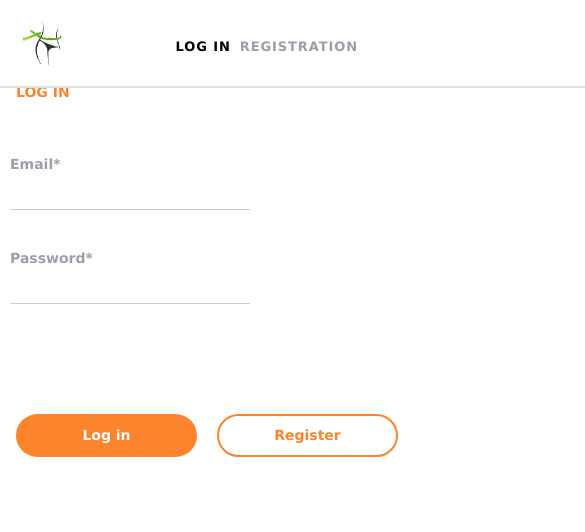
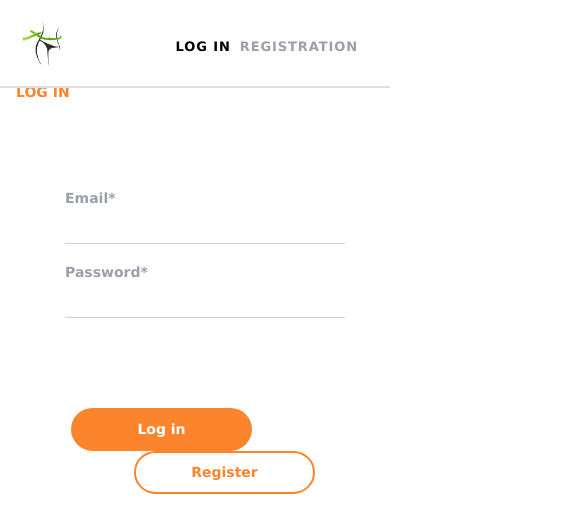
Before and after one commit to rebecalasconi/SlimMom, a React (Create React App) app: page /login in a window 390 px wide. Shown: the top 532 px of the page, 585 px wide, since content can reach past the window. Built offline with nearby package versions, Linux system fonts and the light colour scheme.

Commit message:
stilizare partiala login

```diff
--- a/src/components/LoginForm/LoginForm.css
+++ b/src/components/LoginForm/LoginForm.css
@@ -1,3 +1,19 @@
+
+  .login-container {
+    min-width: 1280px;
+    width: 100%;
+    height: 850px;
+    position: relative;
+    overflow: hidden;
+  }
+
+  .login-background {
+    position: relative;
+    top: -400px;
+    height: 850px;
+    min-width: 1280px;
+    width: 100%;
+  }
 
   .login-title {
     color: #FC842D;
@@ -78,3 +94,76 @@
   .login-btn:hover, .register-btn:hover {
     opacity: 0.8;
   }
+
+    /* TABLETĂ (768px - 1280px) */
+    @media (max-width: 1280px) {
+      .login-container {
+        min-width: 768px;
+        max-width: 1280px;
+        width: 100%;
+        height: 1024px;
+        overflow: hidden;
+        }
+
+        .login-background {
+          top: -290px;
+          min-width: 768px;
+          height: 1024px;
+        }
+
+        .login-form {
+          margin-top: 176px;
+          margin-bottom: 55px;
+        }
+      }
+
+@media (max-width: 768px) {
+  .login-background {
+    display: none;
+  }
+
+  .login-container {
+    min-width: 320px;
+    max-width: 768px;
+    width: 100%;
+    margin: 0 auto;
+  }
+
+  .buttons {
+    display: flex;
+    align-content: center;
+    flex-direction: row;
+    margin: 0 auto;
+    flex-wrap: wrap;
+  }
+
+  .login-btn,
+  .register-btn {
+    width: 182px;
+    margin: 0 auto;
+  }
+
+  .form-data {
+    min-width: 280px;
+    max-width: 400px;
+    width: 100%;
+    left: 50%;
+    transform: translate(-50%, -50%);
+    top: 30%;
+  }
+
+  .login-form {
+    width: 100%;
+    max-width: 768px;
+    height: 700px;
+    margin: 0 auto;
+  }
+
+  .form-data label ,
+  .form-data input {
+     margin: 0 auto;
+     min-width: 280px;
+     max-width: 400px;
+     width: 100%;
+  }
+}
--- a/src/components/LoginForm/LoginForm.jsx
+++ b/src/components/LoginForm/LoginForm.jsx
@@ -43,9 +43,8 @@ const LoginForm = ({ setActivePage }) => {
   };
 
   return (
-    <div>
+    <div className='login-container'>
       <Header />
-      <Background />
       <div className="login-form">
         <h2 className="login-title">LOG IN</h2>
         {error && <p className="error">{error}</p>}
@@ -64,6 +63,9 @@ const LoginForm = ({ setActivePage }) => {
           </div>
         </form>
       </div>
+      <div className="login-background">
+      <Background/>
+      </div>
     </div>
   );
 };
```
